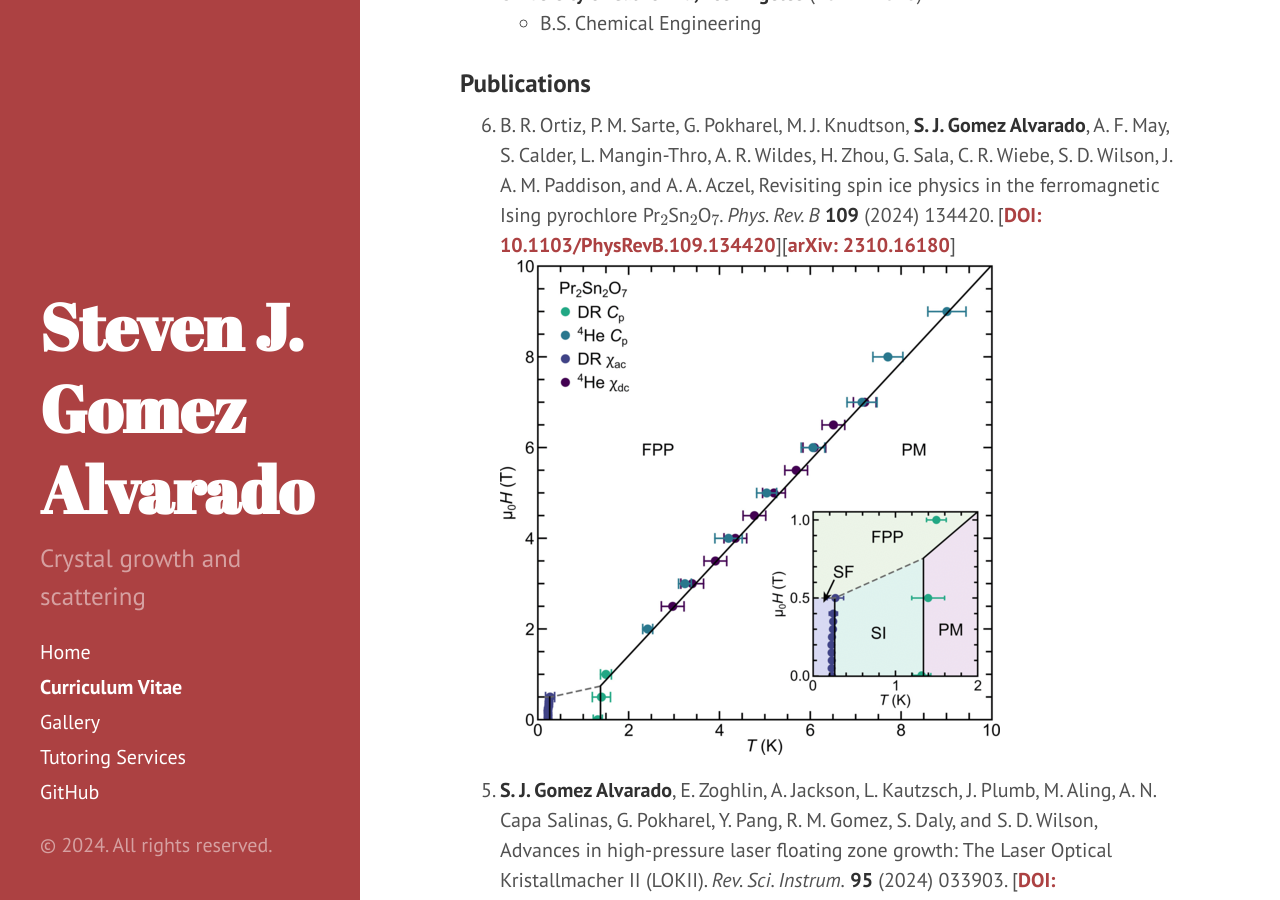
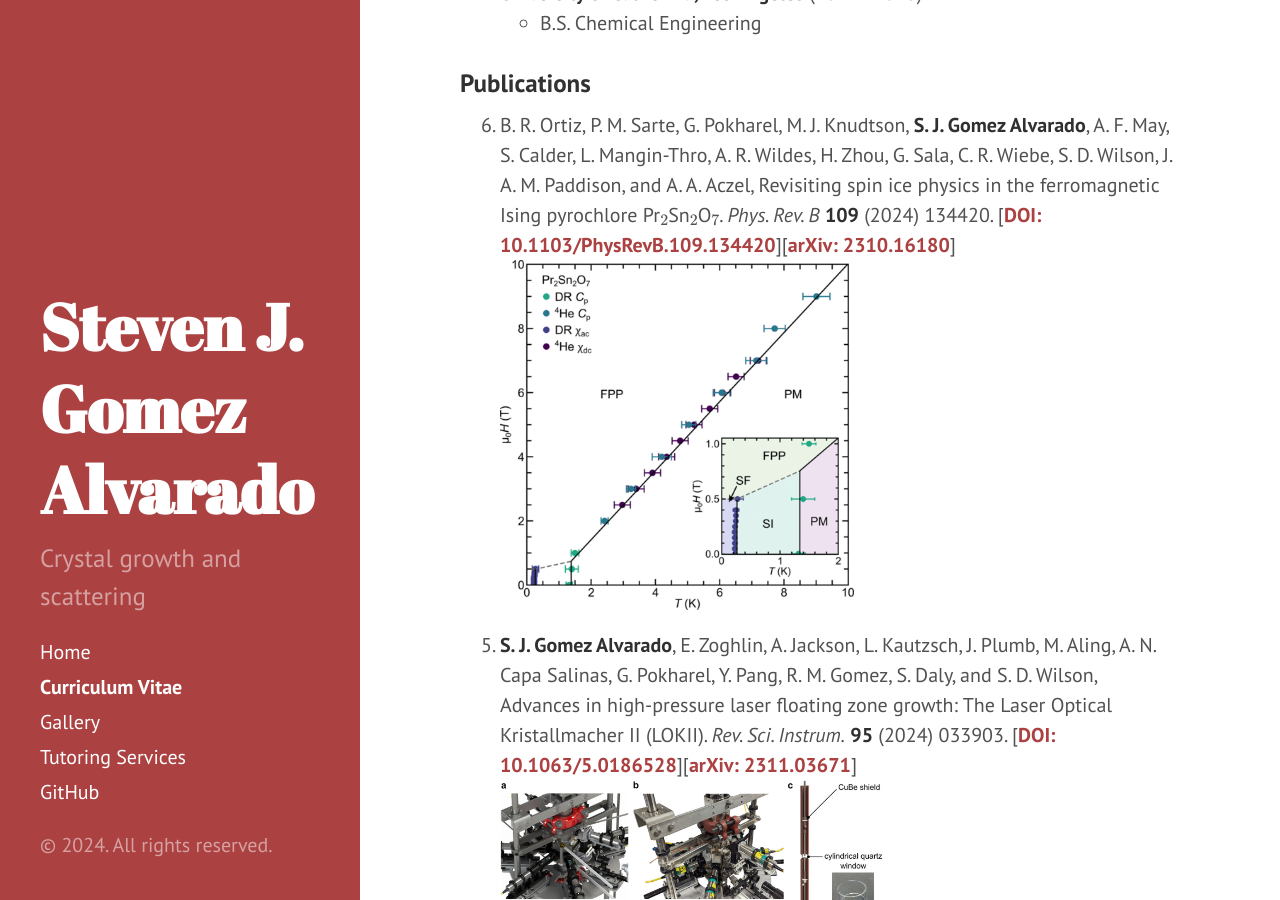
Before and after one commit to stevenjgomez/stevenjgomez.github.io, a Jekyll site: the page built from cv.md, in a window 1280 px wide and 900 px high, scrolled down 303 px. Built offline with Jekyll 4.4.1, drawn with Linux system fonts in a browser that asks for light colours.

Commit message:
Format image height

```diff
--- a/cv.md
+++ b/cv.md
@@ -12,15 +12,15 @@ layout: "page"
 
 ### Publications
 1. B. R. Ortiz, P. M. Sarte, G. Pokharel, M. J. Knudtson, **S. J. Gomez Alvarado**, A. F. May, S. Calder, L. Mangin-Thro, A. R. Wildes, H. Zhou, G. Sala, C. R. Wiebe, S. D. Wilson, J. A. M. Paddison, and A. A. Aczel, Revisiting spin ice physics in the ferromagnetic Ising pyrochlore Pr$$_2$$Sn$$_2$$O$$_7$$. *Phys. Rev. B* **109** (2024) 134420. \[[**DOI: 10.1103/PhysRevB.109.134420**](https://doi.org/10.1103/PhysRevB.109.134420)\]\[[**arXiv: 2310.16180**](https://arxiv.org/abs/2310.16180)\]
-   ![pso.png](img/pso.png)
+   ![pso.png](img/pso.png){: style="height:350px;" }
 1. **S. J. Gomez Alvarado**, E. Zoghlin, A. Jackson, L. Kautzsch, J. Plumb, M. Aling, A. N. Capa Salinas, G. Pokharel, Y. Pang, R. M. Gomez, S. Daly, and S. D. Wilson, Advances in high-pressure laser floating zone growth: The Laser Optical Kristallmacher II (LOKII). *Rev. Sci. Instrum.* **95** (2024) 033903. \[[**DOI: 10.1063/5.0186528**](https://doi.org/10.1063/5.0186528)\]\[[**arXiv: 2311.03671**](https://arxiv.org/abs/2311.03671)\]
-   ![lokiipaper.png](img/lokiipaper.png)
+   ![lokiipaper.png](img/lokiipaper.png){: style="height:350px;" }
 1. G. Pokharel, B. R. Ortiz, L. Kautzsch, **S. J. Gomez Alvarado**, K. Mallayya, G. Wu, E.-A. Kim, J. P. C. Ruff, S. Sarker, and S. D. Wilson, Frustrated charge order and cooperative distortions in ScV$$_6$$Sn$$_6$$. *Phys. Rev. Materials* **7** (2023) 104201. \[[**DOI: 10.1103/PhysRevMaterials.7.104201**](https://doi.org/10.1103/PhysRevMaterials.7.104201)\]\[[**arXiv: 2307.11843**](https://arxiv.org/abs/2307.11843)\]
-   ![166paper.png](img/166paper.png)
+   ![166paper.png](img/166paper.png){: style="height:350px;" }
 1. B. R. Ortiz, G. Pokharel, M. Gundayao, H. Li, F. Kaboudvand, L. Kautzsch, S. Sarker, J. P. C. Ruff, T. Hogan, **S. J. Gomez Alvarado**, P. M. Sarte, G. Wu, T. Braden, R. Seshadri, E. S. Toberer, I. Zeljkovic, and S. D. Wilson, YbV$$_3$$Sb$$_4$$ and EuV$$_3$$Sb$$_4$$ vanadium-based kagome metals with Yb$$^{2+}$$ and Eu$$^{2+}$$ zigzag chains. *Phys. Rev. Materials* **7** (2023) 064201. \[[**DOI: 10.1103/PhysRevMaterials.7.064201**](https://doi.org/10.1103/PhysRevMaterials.7.064201)\]\[[**arXiv: 2302.12354**](https://arxiv.org/abs/2302.12354)\]
-    ![134paper.png](img/134paper.png)
+    ![134paper.png](img/134paper.png){: style="height:350px;" }
 1. **[Editor's Suggestion]** **S. J. Gomez**, P. M. Sarte, M. Zelensky, A. M. Hallas, B. A. Gonzalez, K. H. Hong, E. J. Pace, S. Calder, M. B. Stone, Y. Su, E. Feng, M. D. Le, C. Stock, J. P. Attfield, S. D. Wilson, C. R. Wiebe, and A. A. Aczel, Absence of moment fragmentation in the mixed B-site pyrochlore Nd$$_2$$GaSbO$$_7$$. *Phys. Rev. B.* **103** (2021) 214419. \[[**DOI: 10.1103/PhysRevB.103.214419**](https://doi.org/10.1103/PhysRevB.103.214419)\]\[[**arXiv: 2104.00791**](https://arxiv.org/abs/2104.00791)\]
-    ![ngsopaper.png](img/ngsopaper.png)
+    ![ngsopaper.png](img/ngsopaper.png){: style="height:350px;" }
 1. **S. J. Gomez**, D. Cheikh, T. Vo, P. Von Allmen, K. Lee, M. Wood, G.J. Snyder, B. S. Dunn, J.-P. Fleurial, and S. K. Bux, Synthesis and Characterization of Vacancy-Doped Neodymium Telluride for Thermoelectric Applications, *Chem. Mater.* **31** (2019) 4460-4468. [<a href="https://dx.doi.org/10.1021/acs.chemmater.9b00964"><b>DOI: 10.1021/acs.chemmater.9b00964</b></a>][<a href="https://www.ncbi.nlm.nih.gov/pmc/articles/PMC6961965/"><b>PubMed Central</b></a>]
-    ![ndtepaper.png](img/ndtepaper.png)
+    ![ndtepaper.png](img/ndtepaper.png){: style="height:350px;" }
 {: reversed="reversed"}
```
